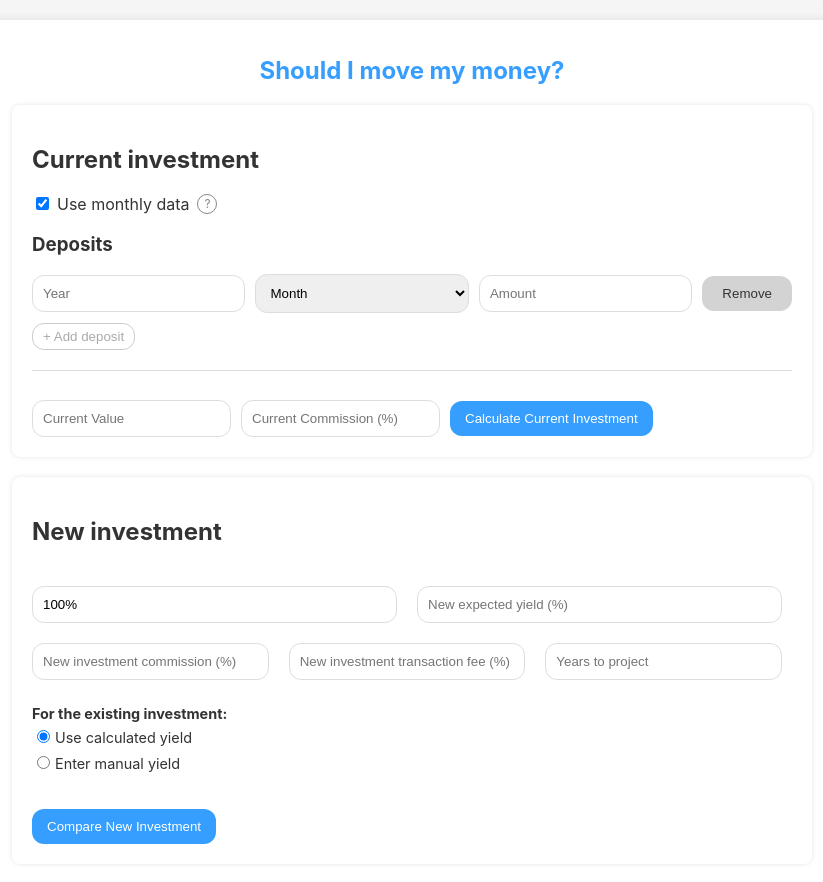
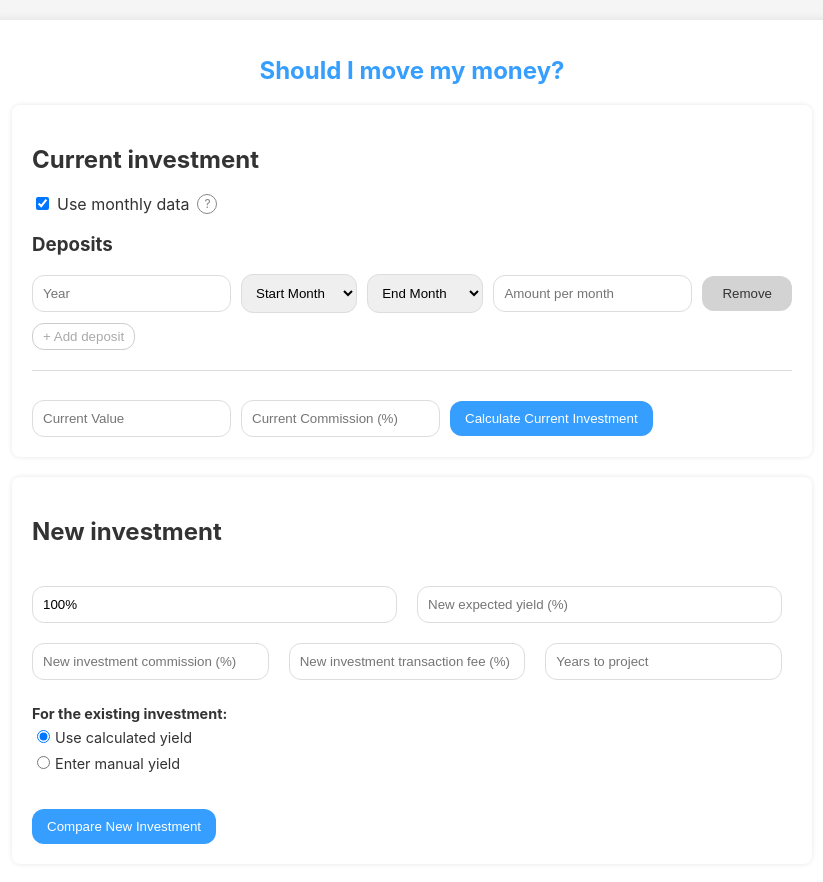
Before and after one commit to oferfive/Should_i_move_my_money, a React (Create React App) app in the folder investment-analyzer/: page / in a window 1280 px wide. Both pictures are taken after a click on the label "Use monthly data". Shown: the top 882 px of the page, without its empty margins (228-1051 px from the left). Built offline with nearby package versions, Linux system fonts and the light colour scheme.

Commit message:
Added ability to input deposits in ranges

```diff
--- a/investment-analyzer/src/App.js
+++ b/investment-analyzer/src/App.js
@@ -15,7 +15,7 @@ import axios from "axios";
 
 const IsraeliInvestmentAnalyzer = () => {
   const [useMonthlyData, setUseMonthlyData] = useState(false);
-  const [deposits, setDeposits] = useState([{ year: "", month: "", amount: "" }]);
+  const [deposits, setDeposits] = useState([{ year: "", startMonth: "", endMonth: "", amount: "" }]);
   const [currentValue, setCurrentValue] = useState("");
   const [currentCommission, setCurrentCommission] = useState("");
   const [currentInvestmentResults, setCurrentInvestmentResults] =
@@ -119,13 +119,13 @@ const IsraeliInvestmentAnalyzer = () => {
   };
 
   const handleAddDeposit = () => {
-    setDeposits([...deposits, { year: "", month: useMonthlyData ? "" : undefined, amount: "" }]);
+    setDeposits([...deposits, { year: "", startMonth: "", endMonth: "", amount: "" }]);
   };
 
   const validateCurrentInvestmentInputs = () => {
     const newErrors = {};
 
-    if (deposits.some((d) => !d.year || !d.amount)) {
+    if (deposits.some((d) => !d.year || !d.amount || (useMonthlyData && (!d.startMonth || !d.endMonth)))) {
       newErrors.deposits = "All deposit fields must be filled";
     }
 
@@ -182,36 +182,35 @@ const IsraeliInvestmentAnalyzer = () => {
     const latestCPI = getLatestCPI();
     console.log("Latest CPI:", latestCPI);
 
-    return deposits.map((deposit) => {
+    return deposits.flatMap((deposit) => {
       const depositYear = parseInt(deposit.year);
-      const depositMonth = useMonthlyData ? parseInt(deposit.month) : 12; // Use December for yearly data
-      console.log(`Processing deposit for year ${depositYear}${useMonthlyData ? `, month ${depositMonth}` : ''}`);
+      const amount = parseFloat(deposit.amount);
 
-      let depositCPI;
       if (useMonthlyData) {
-        if (!cpiData[depositYear] || !cpiData[depositYear][depositMonth]) {
-          console.warn(`No CPI data for year ${depositYear}, month ${depositMonth}, using latest CPI`);
-          depositCPI = latestCPI;
+        const startMonth = parseInt(deposit.startMonth);
+        const endMonth = parseInt(deposit.endMonth);
+        let adjustedDeposits = [];
+
+        for (let month = startMonth; month <= endMonth; month++) {
+          let depositCPI = cpiData[depositYear] && cpiData[depositYear][month]
+            ? cpiData[depositYear][month]
+            : latestCPI;
+          const adjustedAmount = amount * (latestCPI / depositCPI);
+          adjustedDeposits.push({
+            year: depositYear,
+            month,
+            amount: adjustedAmount,
+          });
+        }
+        return adjustedDeposits;
       } else {
-          depositCPI = cpiData[depositYear][depositMonth];
+        let depositCPI = cpiData[depositYear] || latestCPI;
+        const adjustedAmount = amount * (latestCPI / depositCPI);
+        return [{
+          year: depositYear,
+          amount: adjustedAmount,
+        }];
       }
-      } else {
-        if (!cpiData[depositYear]) {
-          console.warn(`No CPI data for year ${depositYear}, using latest CPI`);
-          depositCPI = latestCPI;
-        } else {
-          depositCPI = cpiData[depositYear];
-        }
-      }
-
-      console.log(`CPI for ${depositYear}${useMonthlyData ? `-${depositMonth}` : ''}: ${depositCPI}`);
-      const adjustedAmount = parseFloat(deposit.amount) * (latestCPI / depositCPI);
-      console.log(`Original amount: ${deposit.amount}, Adjusted amount: ${adjustedAmount}`);
-      return {
-        year: depositYear,
-        month: useMonthlyData ? depositMonth : undefined,
-        amount: adjustedAmount,
-      };
     });
   };
 
@@ -231,21 +230,62 @@ const IsraeliInvestmentAnalyzer = () => {
   };
 
   const calculateCurrentYield = (deposits, currentValue) => {
-    const totalDeposited = deposits.reduce(
-      (sum, deposit) => sum + parseFloat(deposit.amount),
-      0
-    );
+    console.log("--- Starting calculateCurrentYield ---");
+    console.log("Deposits:", deposits);
+    console.log("Current Value:", currentValue);
 
-    // Find the first year with deposits
-    const years = deposits.map((d) => parseInt(d.year));
-    const firstYear = Math.min(...years);
+    const currentDate = new Date();
+    const currentYear = currentDate.getFullYear();
+    const currentMonth = currentDate.getMonth() + 1; // JavaScript months are 0-indexed
 
-    // Use the actual current year
-    const currentYear = new Date().getFullYear();
-    const investmentDuration = currentYear - firstYear + 1;
+    console.log("Current Year:", currentYear);
+    console.log("Current Month:", currentMonth);
 
-    const overallYield = (currentValue - totalDeposited) / totalDeposited;
-    const annualYield = (1 + overallYield) ** (1 / investmentDuration) - 1;
+    let totalInvestment = 0;
+    let weightedTime = 0;
+
+    deposits.forEach(deposit => {
+      const depositYear = parseInt(deposit.year);
+      const depositAmount = parseFloat(deposit.amount);
+
+      console.log(`Processing deposit: Year ${depositYear}, Amount ${depositAmount}`);
+
+      if (useMonthlyData) {
+        const startMonth = parseInt(deposit.startMonth);
+        const endMonth = parseInt(deposit.endMonth);
+
+        console.log(`Monthly data: Start Month ${startMonth}, End Month ${endMonth}`);
+
+        for (let month = startMonth; month <= endMonth; month++) {
+          const yearsElapsed = (currentYear - depositYear) + (currentMonth - month) / 12;
+          const monthlyAmount = depositAmount;
+          totalInvestment += monthlyAmount;
+          weightedTime += monthlyAmount * (1 - yearsElapsed / (currentYear - depositYear + 1));
+
+          console.log(`Month ${month}: Years Elapsed ${yearsElapsed.toFixed(2)}, Running Total ${totalInvestment.toFixed(2)}, Weighted Time ${weightedTime.toFixed(2)}`);
+        }
+      } else {
+        const yearsElapsed = currentYear - depositYear + (currentMonth - 1) / 12;
+        totalInvestment += depositAmount;
+        weightedTime += depositAmount * (1 - yearsElapsed / (currentYear - depositYear + 1));
+
+        console.log(`Yearly data: Years Elapsed ${yearsElapsed.toFixed(2)}, Running Total ${totalInvestment.toFixed(2)}, Weighted Time ${weightedTime.toFixed(2)}`);
+      }
+    });
+
+    console.log("Final Total Investment:", totalInvestment.toFixed(2));
+    console.log("Final Weighted Time:", weightedTime.toFixed(2));
+
+    const averageInvestmentTime = weightedTime / totalInvestment;
+    console.log("Average Investment Time:", averageInvestmentTime.toFixed(2));
+
+    const totalReturn = (currentValue / totalInvestment) - 1;
+    console.log("Total Return:", totalReturn.toFixed(4));
+
+    const annualYield = Math.pow(1 + totalReturn, 1 / (currentYear - Math.min(...deposits.map(d => parseInt(d.year))) + 1)) - 1;
+    console.log("Calculated Annual Yield:", annualYield.toFixed(4));
+
+    console.log("--- Ending calculateCurrentYield ---");
 
     return annualYield;
   };
@@ -538,25 +578,41 @@ const IsraeliInvestmentAnalyzer = () => {
               className="input"
             />
             {useMonthlyData && (
+              <>
                 <select
-                value={deposit.month}
+                  value={deposit.startMonth}
                   onChange={(e) =>
-                  handleDepositChange(index, "month", e.target.value)
+                    handleDepositChange(index, "startMonth", e.target.value)
                   }
                   className="input"
                 >
-                <option value="">Month</option>
+                  <option value="">Start Month</option>
                   {[...Array(12)].map((_, i) => (
                     <option key={i} value={i + 1}>
                       {i + 1}
                     </option>
                   ))}
                 </select>
+                <select
+                  value={deposit.endMonth}
+                  onChange={(e) =>
+                    handleDepositChange(index, "endMonth", e.target.value)
+                  }
+                  className="input"
+                >
+                  <option value="">End Month</option>
+                  {[...Array(12)].map((_, i) => (
+                    <option key={i} value={i + 1}>
+                      {i + 1}
+                    </option>
+                  ))}
+                </select>
+              </>
             )}
             <NumericFormat
               thousandSeparator=","
               prefix="₪"
-              placeholder="Amount"
+              placeholder={useMonthlyData ? "Amount per month" : "Amount"}
               value={deposit.amount}
               onValueChange={(values) => {
                 const { value } = values;
```
Lines whose indentation alone changed are shown as unchanged.
